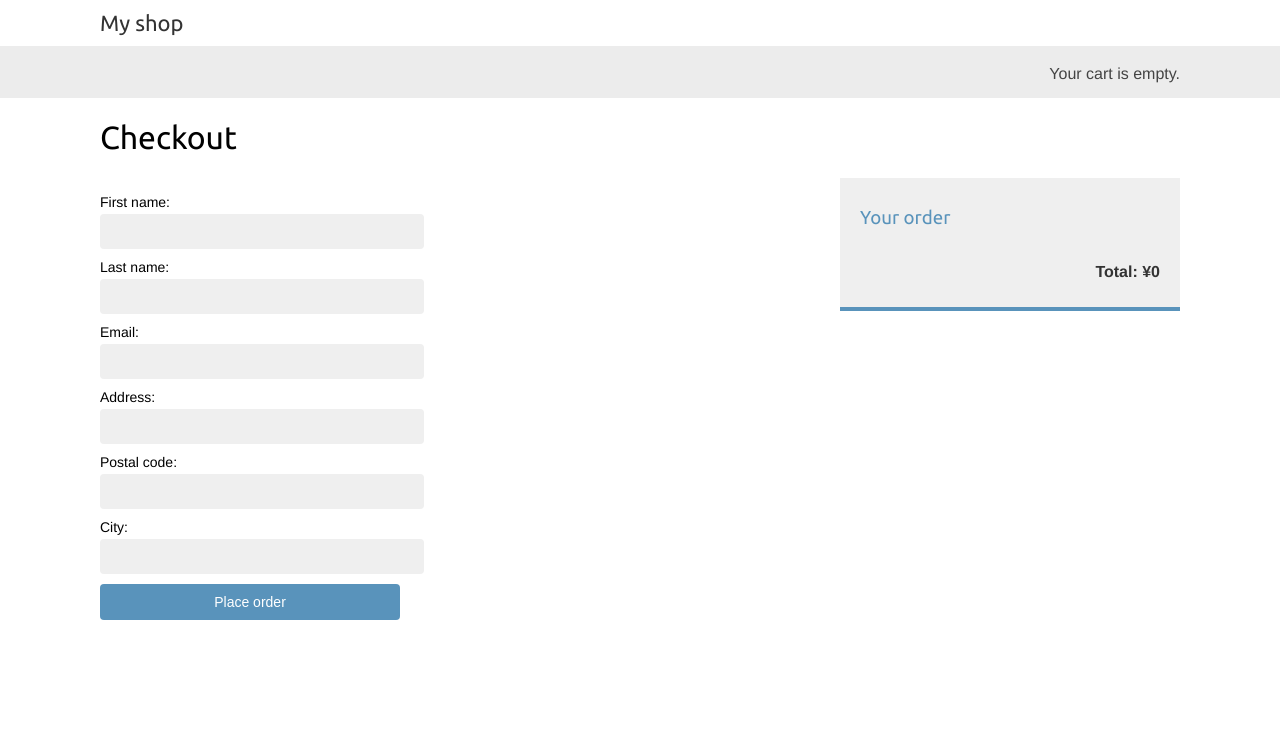
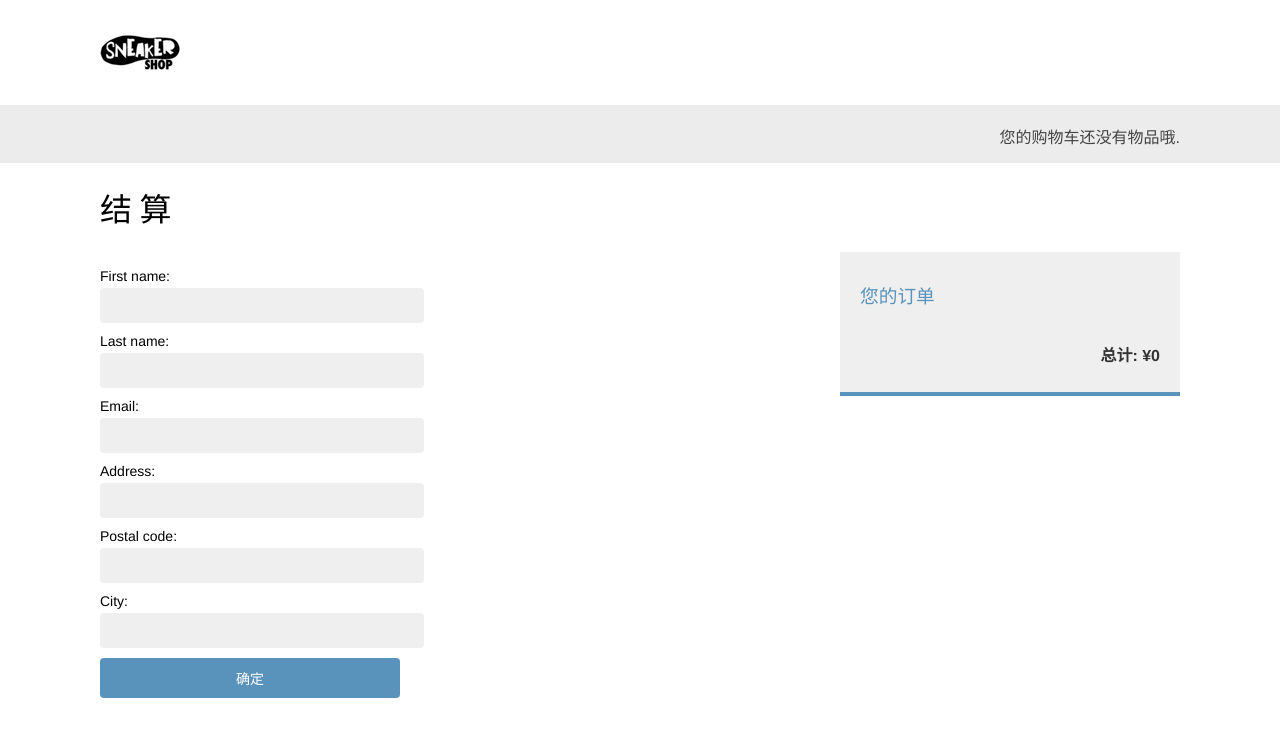
Before and after one commit to skytotwo/myshop, a Django app: page /orders/create/ in a window 1280 px wide. Shown: the top 737 px of the page. Run offline with Django 3.2, Linux system fonts and the light colour scheme; parts of the project's set-up code (start-up, migrations or seed data) failed here and were passed over.

Commit message:
修正一些小问题

```diff
--- a/cart/forms.py
+++ b/cart/forms.py
@@ -1,6 +1,6 @@
 from django import forms
 
-PRODUCT_QUANTITY_CHOICE =[(i, str(i)) for i in range(1, 21)]
+PRODUCT_QUANTITY_CHOICE = [(i, str(i)) for i in range(1, 21)]
 
 
 class CartAddProductForm(forms.Form):
--- a/orders/templates/orders/order/create.html
+++ b/orders/templates/orders/order/create.html
@@ -1,13 +1,13 @@
 {% extends "shop/base.html" %}
 
 {% block title %}
-    Checkout
+    Sneakers
 {% endblock %}
 
 {% block content %}
-    <h1>Checkout</h1>
+    <h1>结 算</h1>
     <div class="order-info">
-        <h3>Your order</h3>
+        <h3>您的订单</h3>
         <ul>
             {% for item in cart %}
             <li>
@@ -16,11 +16,11 @@
             </li>
             {% endfor %}
         </ul>
-        <p>Total: ¥{{ cart.get_total_price }}</p>
+        <p>总计: ¥{{ cart.get_total_price }}</p>
     </div>
     <form action="." method="post" class="order-form">
         {{ form.as_p }}
-        <p><input type="submit" value="Place order"></p>
+        <p><input type="submit" value="确定"></p>
         {% csrf_token %}
     </form>
 {% endblock %}
--- a/shop/templates/shop/base.html
+++ b/shop/templates/shop/base.html
@@ -3,24 +3,27 @@
 <html>
 <head>
     <meta charset="utf-8" />
-    <title>{% block title %}My shop{% endblock %}</title>
+    <title>{% block title %}Sneakers{% endblock %}</title>
     <link href="{% static 'css/base.css' %}" rel="stylesheet">
 </head>
 <body>
     <div id="header">
-        <a href="/" class="logo">My shop</a>
+        <!--<a href="/" class="logo">Sneakers</a>-->
+        <a href="/" class="logo">
+            <img src="{% static 'img/s2.png' %}">
+        </a>
     </div>
     <div id="subheader">
         <div class="cart">
             {% with total_items=cart|length %}
             {% if cart|length > 0 %}
-                Your cart:
+                您的购物车:
                 <a href="{% url 'cart:cart_detail' %}">
-                {{ total_items }} item{{ total_items|pluralize }},
-                ¥{{ cart.get_total_price }}
+                有 {{ total_items }} 双鞋,
+                总价 ¥{{ cart.get_total_price }}
                 </a>
             {% else %}
-                Your cart is empty.
+                您的购物车还没有物品哦.
             {% endif %}
             {% endwith %}
         </div>
--- a/shop/templates/shop/product/detail.html
+++ b/shop/templates/shop/product/detail.html
@@ -3,7 +3,7 @@
 {% load static %}
 
 {% block title %}
-{% if category %}{{ category.title }}{% else %}Products{% endif %}
+{% if category %}{{ category.title }}{% else %}Sneakers{% endif %}
 {% endblock %}
 
 {% block content %}
@@ -18,12 +18,12 @@
     <form action="{% url 'cart:cart_add' product.id %}" method="post">
         {{ cart_product_form }}
         {% csrf_token %}
-        <input type="submit" value="Add to cart">
+        <input type="submit" value="加入购物车">
     </form>
     {{ product.description|linebreaks }}
     {% if recommended_products %}
     <div class="recommendations">
-        <h3> People who bought this also bought </h3>
+        <h3> 猜你喜欢: </h3>
         {% for p in recommended_products %}
         <div class="item">
             <a href="{{ p.get_absolute_url }}">
```
Also changed, not shown: cart/templates/cart/detail.html (+12 -12 lines), shop/templates/shop/product/list.html (+4 -4 lines), db.sqlite3, media/products/2018/02/26/af1.jpeg (added), media/products/2018/02/26/af1.jpg (added), media/products/2018/02/26/airmax.jpg (added), media/products/2018/02/26/airmax_oZMRk65.jpg (added), media/products/2018/02/26/s2.jpg (added), media/products/2018/02/26/s2.png (added), media/products/2018/02/26/vans1.jpg (added), shop/static/img/s2.png (added).
